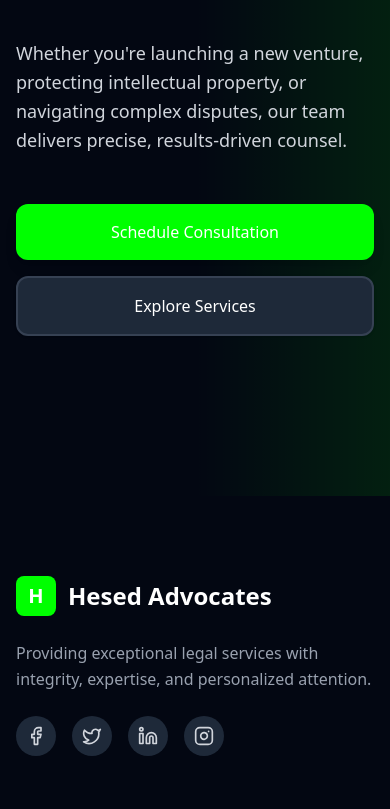
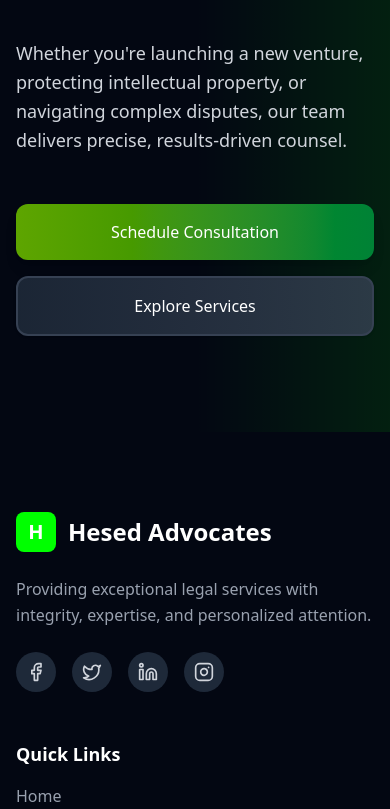
Before and after one commit to NexventuresLtd/Hesed-Advocates, a React (Vite) app in the folder frontend/: page / in a window 390 px wide. Shown: the part 5704-6513 px from the top of the page. Built offline with nearby package versions, Linux system fonts and the light colour scheme.

Commit message:
Done adding gradients

```diff
--- a/frontend/src/components/HomePage/ServicesSections.tsx
+++ b/frontend/src/components/HomePage/ServicesSections.tsx
@@ -1,17 +1,28 @@
 import React from 'react';
 
 const CallToAction: React.FC = () => {
+  /* ---- handlers ------------------------------------------------------- */
+  const goToContact = () => {
+    window.location.href = '/contact';
+  };
+
+  const scrollToServices = () => {
+    const section = document.getElementById('services');
+    if (section) section.scrollIntoView({ behavior: 'smooth' });
+  };
+
+  /* --------------------------------------------------------------------- */
   return (
     <section className="relative py-24 lg:py-32 bg-white dark:bg-gray-950 overflow-hidden">
       {/* Decorative elements */}
       <div className="absolute top-0 left-0 w-full h-full">
-        <div className="absolute top-0 right-0 w-1/2 h-full bg-gradient-to-l from-primary/5 dark:from-primary/10 to-transparent"></div>
-        <div className="hidden lg:block absolute -bottom-20 -left-20 w-64 h-64 rounded-full bg-primary/10 dark:bg-primary/20 blur-3xl"></div>
+        <div className="absolute top-0 right-0 w-1/2 h-full bg-gradient-to-l from-primary/5 dark:from-primary/10 to-transparent" />
+        <div className="hidden lg:block absolute -bottom-20 -left-20 w-64 h-64 rounded-full bg-primary/10 dark:bg-primary/20 blur-3xl" />
       </div>
 
-      <div className="relative  px-4 sm:px-6 lg:px-8 max-w-full md:max-w-11/12 m-auto">
+      <div className="relative px-4 sm:px-6 lg:px-8 max-w-full md:max-w-11/12 m-auto">
         <div className="flex flex-col lg:flex-row items-center justify-between gap-12 lg:gap-20">
-          {/* Image Section - Enhanced with modern effects */}
+          {/* Image Section */}
           <div className="w-full lg:w-1/2 relative group">
             <div className="relative overflow-hidden rounded-2xl shadow-2xl">
               <img
@@ -19,17 +30,17 @@ const CallToAction: React.FC = () => {
                 alt="Professional legal consultation"
                 className="w-full h-auto aspect-[4/3] object-cover transform transition-transform duration-700 group-hover:scale-105"
               />
-              <div className="absolute inset-0 bg-gradient-to-t from-gray-900/40 to-transparent"></div>
+              <div className="absolute inset-0 bg-gradient-to-t from-gray-900/40 to-transparent" />
             </div>
             <div className="absolute -bottom-6 -right-6 w-32 h-32 rounded-2xl bg-primary dark:bg-primary-600 shadow-xl flex items-center justify-center text-white font-bold text-lg rotate-12">
               Trusted
             </div>
           </div>
 
-          {/* Text Section - Premium typography */}
+          {/* Text Section */}
           <div className="w-full lg:w-1/2 space-y-8">
             <div className="inline-flex items-center gap-3 px-4 py-2 bg-primary/10 dark:bg-primary/20 rounded-full">
-              <span className="w-2 h-2 rounded-full bg-primary dark:bg-primary-400"></span>
+              <span className="w-2 h-2 rounded-full bg-primary dark:bg-primary-400" />
               <span className="text-sm font-medium tracking-wider text-primary dark:text-primary-400 uppercase">
                 Expert Guidance
               </span>
@@ -38,37 +49,30 @@ const CallToAction: React.FC = () => {
             <h2 className="text-4xl md:text-5xl lg:text-6xl font-bold text-gray-300 dark:text-white leading-tight">
               <span className="bg-clip-text text-transparent bg-gradient-to-r from-primary to-primary-600 dark:from-primary-400 dark:to-primary-500">
                 Strategic Legal Solutions
-              </span> Tailored to Your Needs
+              </span>{' '}
+              Tailored to Your Needs
             </h2>
 
             <p className="text-lg md:text-xl text-gray-400 dark:text-gray-300 leading-relaxed">
-              Whether you're launching a new venture, protecting intellectual property, or navigating complex disputes, our team delivers precise, results-driven counsel.
+              Whether you're launching a new venture, protecting intellectual property, or navigating complex disputes,
+              our team delivers precise, results‑driven counsel.
             </p>
 
+            {/* CTA Buttons */}
             <div className="flex flex-col sm:flex-row gap-4 pt-4">
-              <a
-                href="/contact"
-                className="px-8 py-4 bg-primary hover:bg-primary-600 dark:bg-primary-500 dark:hover:bg-primary-400 text-white font-medium rounded-xl shadow-lg hover:shadow-xl transition-all duration-300 text-center"
+              <button
+                onClick={goToContact}
+                className="cursor-pointer px-8 py-4 bg-gradient-to-r from-lime-400 to-green-500 hover:from-lime-500 hover:to-green-600 dark:from-lime-600 dark:to-green-700 dark:hover:from-lime-700 dark:hover:to-green-800 text-white font-medium rounded-xl shadow-lg hover:shadow-xl transition-all duration-300 text-center"
               >
                 Schedule Consultation
-              </a>
-              <a
-                href="#services"
-                className="px-8 py-4 bg-white dark:bg-gray-800 border-2 border-gray-200 dark:border-gray-700 hover:border-primary dark:hover:border-primary-400 text-gray-800 dark:text-white font-medium rounded-xl shadow-sm hover:shadow-md transition-all duration-300 text-center"
+              </button>
+
+              <button
+                onClick={scrollToServices}
+                className="cursor-pointer px-8 py-4 bg-gradient-to-r from-white/90 to-white/70 hover:from-white/100 hover:to-white/90 dark:from-gray-800/90 dark:to-gray-700/80 dark:hover:from-gray-900/100 dark:hover:to-gray-800/90 text-gray-800 dark:text-white border-2 border-gray-200 dark:border-gray-700 hover:border-primary dark:hover:border-primary-400 font-medium rounded-xl shadow-sm hover:shadow-md transition-all duration-300 text-center"
               >
                 Explore Services
-              </a>
-            </div>
-
-            {/* Trust indicators */}
-            <div className="flex flex-wrap items-center gap-6 pt-8">
-              <div className="flex items-center gap-2">
-              </div>
-              <div className="flex items-center gap-2">
-                {/* <svg className="w-5 h-5 text-yellow-400" fill="currentColor" viewBox="0 0 20 20">
-                  <path d="M9.049 2.927c.3-.921 1.603-.921 1.902 0l1.07 3.292a1 1 0 00.95.69h3.462c.969 0 1.371 1.24.588 1.81l-2.8 2.034a1 1 0 00-.364 1.118l1.07 3.292c.3.921-.755 1.688-1.54 1.118l-2.8-2.034a1 1 0 00-1.175 0l-2.8 2.034c-.784.57-1.838-.197-1.539-1.118l1.07-3.292a1 1 0 00-.364-1.118L2.98 8.72c-.783-.57-.38-1.81.588-1.81h3.461a1 1 0 00.951-.69l1.07-3.292z"/>
-                </svg> */}
-              </div>
+              </button>
             </div>
           </div>
         </div>
```
